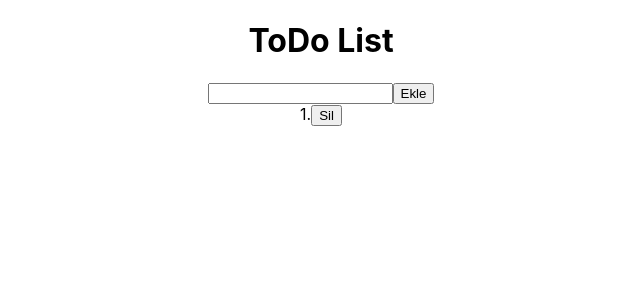
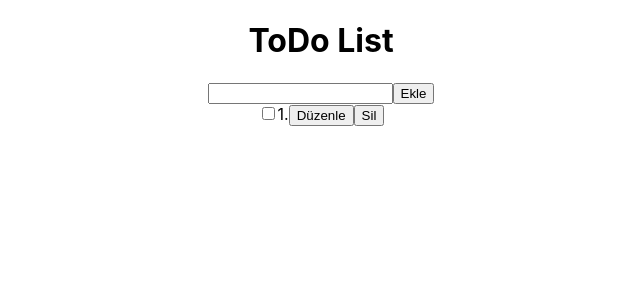
Before and after one commit to mucahitcetinkaya/React_Egitimi_1, a React (Create React App) app in the folder react-learn/: page / in a window 1280 px wide. Both pictures are taken after a click on the button "Ekle". Shown: the top 300 px of the page, without its empty margins (319-959 px from the left). Built offline with nearby package versions, Linux system fonts and the light colour scheme.

Commit message:
Ders 19 React Todo List Projesi Extra Özellikler
Bölüm 5 : React Todo List Projesi (Tüm Özellikler)
Ders 19 React Todo List Projesi Extra Özellikler

```diff
--- /dev/null
+++ b/react-learn/src/Ders/B5D19.js
@@ -0,0 +1,32 @@
+// Bölüm 5 : React Todo List Projesi(Tüm Özellikler)
+
+// Ders 19 React Todo List Projesi Extra Özellikler
+
+import "../App.css";
+import ListController from "../components/B5D19/ListController";
+
+function B5D19() {
+
+
+
+    return (
+        <>
+            <div className="App">
+                <h1>ToDo List</h1>
+                <ListController />
+            </div>
+        </>
+    )
+}
+
+export default B5D19;
+
+/*
+
+Ders 19 Notları
+
+ders 18 deki todo list i geliştireceğiz
+
+yapılan kayıtları edit yapmak istiyoruz
+
+*/
--- /dev/null
+++ b/react-learn/src/components/B5D19/ListController.js
@@ -0,0 +1,74 @@
+import { useEffect, useState } from "react";
+import ListItem from "./ListItem";
+import { uniqueId } from "lodash";
+
+function ListController() {
+
+  const [todoList, setTodoList] = useState([]);
+  const [newTodo, setNewTodo] = useState("");
+
+  useEffect(() => {
+    console.log(todoList);
+  }, [todoList])
+
+  function handleClick() {
+    const tempArr = [...todoList];
+    tempArr.push(
+      {
+        todo: newTodo,
+        id: uniqueId(), isDone : false
+      });
+    setTodoList(tempArr);
+    setNewTodo("");
+  }
+
+  function handleDelete(id) {
+    const tempArr = [...todoList];
+    const index = tempArr.findIndex(elem => elem.id === id);
+    tempArr.splice(index, 1);
+    setTodoList(tempArr);
+  }
+
+  function handleEdit(id, editedTodo) {
+    const tempArr = [...todoList];
+    const index = tempArr.findIndex(elem => elem.id === id);
+    tempArr[index] = { ...tempArr[index], todo: editedTodo };
+    setTodoList(tempArr);
+  }
+
+  function handleDone(id) {
+    const tempArr = [...todoList];
+    const index = tempArr.findIndex(elem => elem.id === id);
+    tempArr[index] = { ...tempArr[index], isDone: !tempArr[index].isDone };
+    setTodoList(tempArr);
+  }
+
+  return (
+    <>
+      <div>
+        <input value={newTodo} onChange={e => setNewTodo(e.target.value)} />
+        <button onClick={handleClick}>Ekle</button>
+        {todoList.map((item, i) => {
+          return <ListItem
+            key={item.id}
+            id={item.id}
+            index={i}
+            todo={item.todo}
+            handleDelete={handleDelete}
+            handleEdit={handleEdit}
+            isDone = {item.isDone}
+            handleDone = {handleDone}
+          />;
+        })}
+      </div>
+    </>
+  )
+}
+
+export default ListController;
+
+/*
+
+
+
+*/
--- /dev/null
+++ b/react-learn/src/components/B5D19/ListItem.js
@@ -0,0 +1,57 @@
+import { useState } from "react";
+
+function ListItem(props) {
+
+  const [editInputVisiable, setEditInputVisiable] = useState(false);
+  const [editedTodo, setEditedTodo] = useState("");
+
+  function editClick() {
+    setEditedTodo(props.todo);
+    setEditInputVisiable(true);
+  }
+
+  function deleteClick() {
+    props.handleDelete(props.id);
+  }
+
+  function okClick() {
+    props.handleEdit(props.id, editedTodo);
+    setEditInputVisiable(false);
+  }
+
+  function cancelClick() {
+    setEditInputVisiable(false);
+  }
+
+  function doneClick() {
+    props.handleDone(props.id);
+  }
+
+  return (
+    <>
+      <div>
+        {editInputVisiable &&
+          <>
+            <input value={editedTodo} onChange={e => {setEditedTodo(e.target.value)}} />
+          <button onClick={okClick} >Tamam</button>
+          <button onClick={cancelClick} >Vazgeç</button>
+          </>
+        }
+        {!editInputVisiable &&
+          <>
+            <input type="checkbox" value={props.isDone} onClick={doneClick}/>
+            {props.index + 1 + "." + props.todo}
+            <button onClick={editClick} >Düzenle</button>
+            <button onClick={deleteClick} >Sil</button>
+          </>
+        }
+      </div>
+    </>
+  )
+}
+export default ListItem;
+
+/*
+
+
+*/
--- a/react-learn/src/index.js
+++ b/react-learn/src/index.js
@@ -16,7 +16,8 @@ import reportWebVitals from './reportWebVitals';
 //import B4D15 from './Ders/B4D15';
 //import B4D16 from './Ders/B4D16';
 //import B4D17 from './Ders/B4D17';
-import B5D18 from './Ders/B5D18';
+//import B5D18 from './Ders/B5D18';
+import B5D19 from './Ders/B5D19';
 
 
 const root = ReactDOM.createRoot(document.getElementById('root'));
@@ -37,7 +38,8 @@ root.render(
   //<B4D15 />
   //<B4D16 />
   //<B4D17 />
-  <B5D18 />
+  //<B5D18 />
+  <B5D19 />
 );
 
 // If you want to start measuring performance in your app, pass a function
```
Also changed, not shown: react-learn/Notlar/19 - Ders 19 React Todo List Projesi Extra Özellikler.txt (added).
